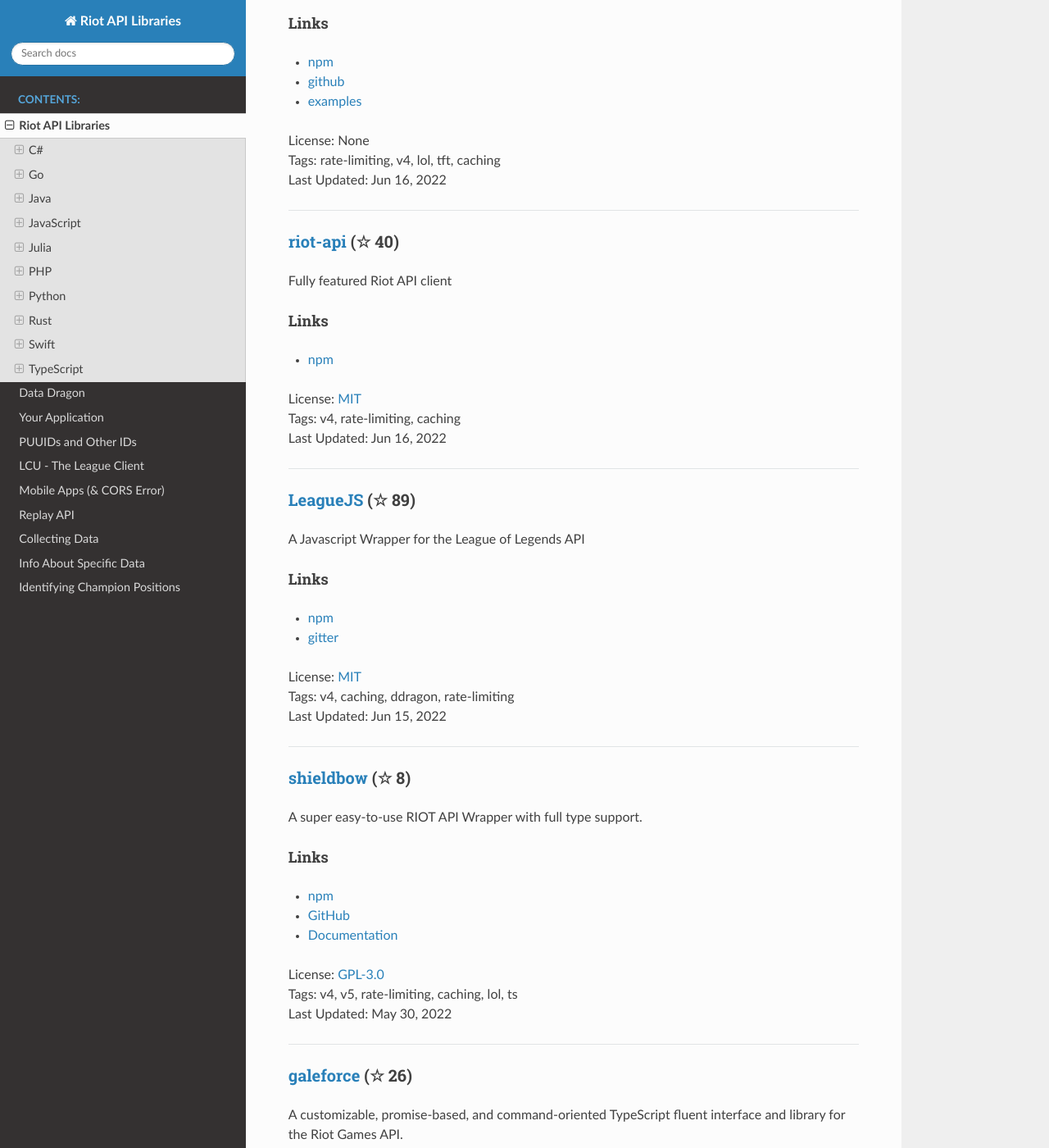
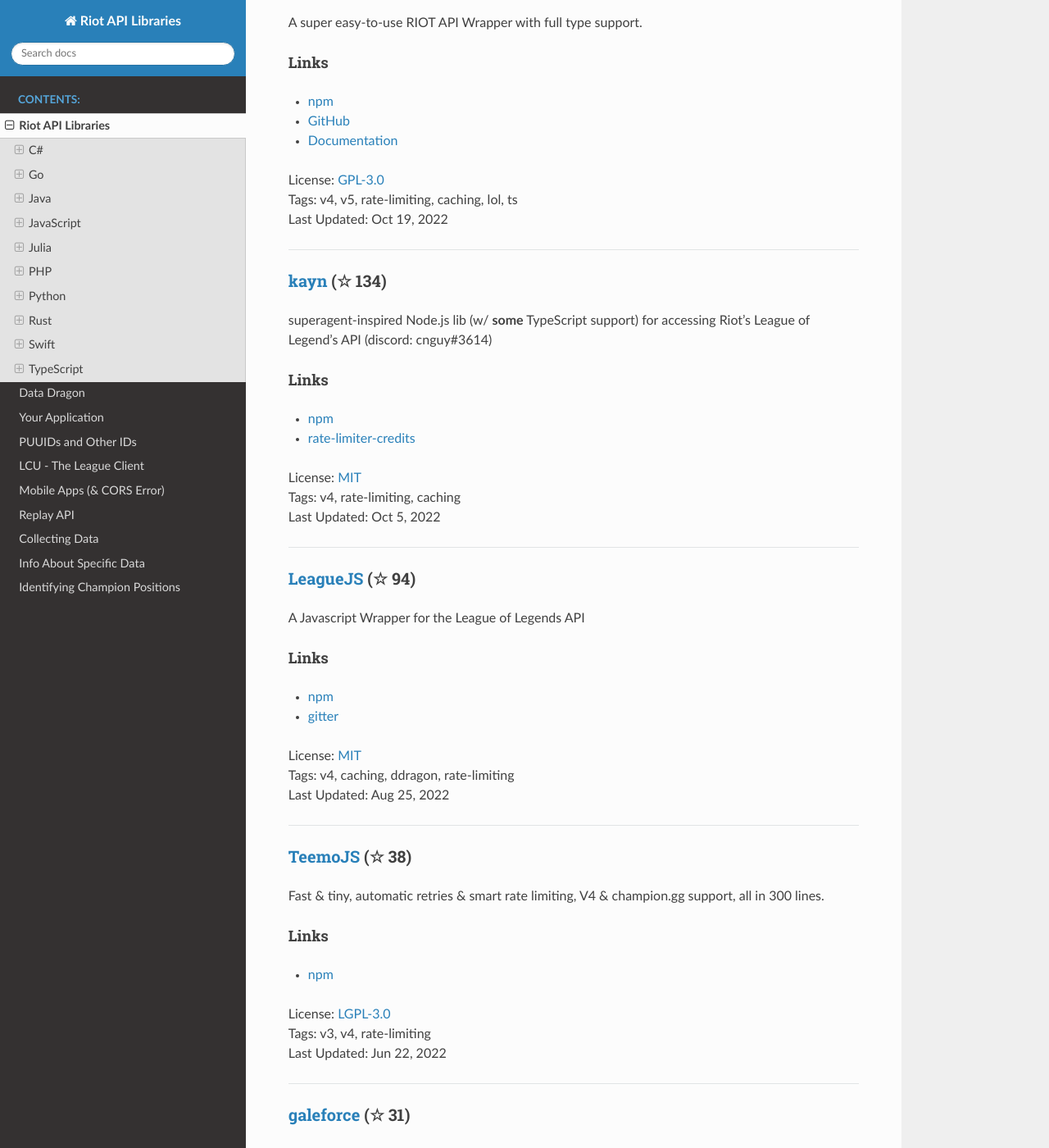
Before and after one commit to WxWatch/riot-api-libraries, a Sphinx documentation site: the page built from docs/libraries.rst, in a window 1280 px wide and 1400 px high, scrolled down 3034 px. Shown: the whole window at 82% size. Built offline with Sphinx 7.4.7 and the Read the Docs theme 2.0.0, drawn with Linux system fonts in a browser that asks for light colours; pages that are not in the unit, such as notebooks, are missing from menus; some of the changed text lies outside the part shown.

```diff
--- a/docs/libraries.rst
+++ b/docs/libraries.rst
@@ -15,11 +15,11 @@ Links
 - `NuGet <https://www.nuget.org/packages/MingweiSamuel.Camille/>`_
 | License: `NOASSERTION <http://choosealicense.com/licenses/other>`_
 | Tags: v3, v4, rate-limiting
-| Last Updated: Jun 25, 2022
+| Last Updated: Oct 18, 2022
 
 -----------------
 
-`RiotSharp <https://github.com/BenFradet/RiotSharp>`_ (☆ 279)
+`RiotSharp <https://github.com/BenFradet/RiotSharp>`_ (☆ 288)
 ~~~~~~~~~~~~~~~~~~~~~~~~~~~~~~~~~~~~~~~~~~~~~~~~~~~~~~~~~~~~~~~~~~~~~~~~~~~~~~~~~~~~~~~~~~~~~~~~~~~~
 
 RiotSharp's ASP.NET Core integration. **NOTE: NuGet releases are severely outdated, although library itself is maintained!**
@@ -30,21 +30,6 @@ Links
 | License: `MIT <http://choosealicense.com/licenses/mit>`_
 | Tags: v4, rate-limiting, asp-net-core
 | Last Updated: Jun 22, 2022
-
------------------
-
-`riot-games-dotnet-client <https://github.com/mikaeldui/riot-games-dotnet-client>`_ (☆ 14)
-~~~~~~~~~~~~~~~~~~~~~~~~~~~~~~~~~~~~~~~~~~~~~~~~~~~~~~~~~~~~~~~~~~~~~~~~~~~~~~~~~~~~~~~~~~~~~~~~~~~~
-
-Frequently-updated auto-generated no-fuss library with many .NET adaptions and support for LCU.
-
-Links
-::::::::::::::::
-
-- `NuGet <https://www.nuget.org/packages/MikaelDui.RiotGames.Client>`_
-| License: `Unlicense <http://choosealicense.com/licenses/unlicense>`_
-| Tags: v3, v4, blazor
-| Last Updated: May 16, 2022
 
 -----------------
 
@@ -96,11 +81,11 @@ Links
 
 | License: `Apache-2.0 <http://choosealicense.com/licenses/apache-2.0>`_
 | Tags: v4
-| Last Updated: Jun 26, 2022
+| Last Updated: Nov 3, 2022
 
 -----------------
 
-`orianna <https://github.com/meraki-analytics/orianna>`_ (☆ 153)
+`orianna <https://github.com/meraki-analytics/orianna>`_ (☆ 159)
 ~~~~~~~~~~~~~~~~~~~~~~~~~~~~~~~~~~~~~~~~~~~~~~~~~~~~~~~~~~~~~~~~~~~~~~~~~~~~~~~~~~~~~~~~~~~~~~~~~~~~
 
 A highly configurable, usability-focused Riot API framework that takes care of all the details for you so you can focus on building your application
@@ -113,14 +98,95 @@ Links
 - `JavaDoc <http://javadoc.io/doc/com.merakianalytics.orianna/orianna>`_
 | License: `MIT <http://choosealicense.com/licenses/mit>`_
 | Tags: v4, rate-limiting, caching
-| Last Updated: Sep 5, 2021
+| Last Updated: Oct 5, 2022
 
 -----------------
 
 JavaScript
 ------------------------------------------
 
-`TeemoJS <https://github.com/MingweiSamuel/TeemoJS>`_ (☆ 35)
+`riot-api <https://github.com/fightmegg/riot-api>`_ (☆ 43)
+~~~~~~~~~~~~~~~~~~~~~~~~~~~~~~~~~~~~~~~~~~~~~~~~~~~~~~~~~~~~~~~~~~~~~~~~~~~~~~~~~~~~~~~~~~~~~~~~~~~~
+
+Fully featured Riot API client
+
+Links
+::::::::::::::::
+
+- `npm <https://www.npmjs.com/package/@fightmegg/riot-api>`_
+| License: `MIT <http://choosealicense.com/licenses/mit>`_
+| Tags: v4, rate-limiting, caching
+| Last Updated: Nov 11, 2022
+
+-----------------
+
+`twisted <https://github.com/Sansossio/twisted>`_ (☆ 81)
+~~~~~~~~~~~~~~~~~~~~~~~~~~~~~~~~~~~~~~~~~~~~~~~~~~~~~~~~~~~~~~~~~~~~~~~~~~~~~~~~~~~~~~~~~~~~~~~~~~~~
+
+Fetching riot games api data
+
+Links
+::::::::::::::::
+
+- `npm <https://www.npmjs.com/package/twisted>`_
+- `github <https://github.com/Sansossio/twisted>`_
+- `examples <https://github.com/Sansossio/twisted/tree/master/example>`_
+| License: None
+| Tags: rate-limiting, v4, lol, tft, caching
+| Last Updated: Oct 19, 2022
+
+-----------------
+
+`shieldbow <https://github.com/TheDrone7/shieldbow>`_ (☆ 15)
+~~~~~~~~~~~~~~~~~~~~~~~~~~~~~~~~~~~~~~~~~~~~~~~~~~~~~~~~~~~~~~~~~~~~~~~~~~~~~~~~~~~~~~~~~~~~~~~~~~~~
+
+A super easy-to-use RIOT API Wrapper with full type support.
+
+Links
+::::::::::::::::
+
+- `npm <https://www.npmjs.com/package/shieldbow>`_
+- `GitHub <https://github.com/TheDrone7/shieldbow>`_
+- `Documentation <https://thedrone7.github.io/shieldbow/>`_
+| License: `GPL-3.0 <http://choosealicense.com/licenses/gpl-3.0>`_
+| Tags: v4, v5, rate-limiting, caching, lol, ts
+| Last Updated: Oct 19, 2022
+
+-----------------
+
+`kayn <https://github.com/cnguy/kayn>`_ (☆ 134)
+~~~~~~~~~~~~~~~~~~~~~~~~~~~~~~~~~~~~~~~~~~~~~~~~~~~~~~~~~~~~~~~~~~~~~~~~~~~~~~~~~~~~~~~~~~~~~~~~~~~~
+
+superagent-inspired Node.js lib (w/ **some** TypeScript support) for accessing Riot's League of Legend's API (discord: cnguy#3614)
+
+Links
+::::::::::::::::
+
+- `npm <https://www.npmjs.com/package/kayn>`_
+- `rate-limiter-credits <https://github.com/Colorfulstan/RiotRateLimiter-node>`_
+| License: `MIT <http://choosealicense.com/licenses/mit>`_
+| Tags: v4, rate-limiting, caching
+| Last Updated: Oct 5, 2022
+
+-----------------
+
+`LeagueJS <https://github.com/Colorfulstan/LeagueJS>`_ (☆ 94)
+~~~~~~~~~~~~~~~~~~~~~~~~~~~~~~~~~~~~~~~~~~~~~~~~~~~~~~~~~~~~~~~~~~~~~~~~~~~~~~~~~~~~~~~~~~~~~~~~~~~~
+
+A Javascript Wrapper for the League of Legends API
+
+Links
+::::::::::::::::
+
+- `npm <https://www.npmjs.com/package/leaguejs>`_
+- `gitter <https://gitter.im/League-JS/>`_
+| License: `MIT <http://choosealicense.com/licenses/mit>`_
+| Tags: v4, caching, ddragon, rate-limiting
+| Last Updated: Aug 25, 2022
+
+-----------------
+
+`TeemoJS <https://github.com/MingweiSamuel/TeemoJS>`_ (☆ 38)
 ~~~~~~~~~~~~~~~~~~~~~~~~~~~~~~~~~~~~~~~~~~~~~~~~~~~~~~~~~~~~~~~~~~~~~~~~~~~~~~~~~~~~~~~~~~~~~~~~~~~~
 
 Fast & tiny, automatic retries & smart rate limiting, V4 & champion.gg support, all in 300 lines.
@@ -135,72 +201,7 @@ Links
 
 -----------------
 
-`twisted <https://github.com/Sansossio/twisted>`_ (☆ 75)
-~~~~~~~~~~~~~~~~~~~~~~~~~~~~~~~~~~~~~~~~~~~~~~~~~~~~~~~~~~~~~~~~~~~~~~~~~~~~~~~~~~~~~~~~~~~~~~~~~~~~
-
-Fetching riot games api data
-
-Links
-::::::::::::::::
-
-- `npm <https://www.npmjs.com/package/twisted>`_
-- `github <https://github.com/Sansossio/twisted>`_
-- `examples <https://github.com/Sansossio/twisted/tree/master/example>`_
-| License: None
-| Tags: rate-limiting, v4, lol, tft, caching
-| Last Updated: Jun 16, 2022
-
------------------
-
-`riot-api <https://github.com/fightmegg/riot-api>`_ (☆ 40)
-~~~~~~~~~~~~~~~~~~~~~~~~~~~~~~~~~~~~~~~~~~~~~~~~~~~~~~~~~~~~~~~~~~~~~~~~~~~~~~~~~~~~~~~~~~~~~~~~~~~~
-
-Fully featured Riot API client
-
-Links
-::::::::::::::::
-
-- `npm <https://www.npmjs.com/package/@fightmegg/riot-api>`_
-| License: `MIT <http://choosealicense.com/licenses/mit>`_
-| Tags: v4, rate-limiting, caching
-| Last Updated: Jun 16, 2022
-
------------------
-
-`LeagueJS <https://github.com/Colorfulstan/LeagueJS>`_ (☆ 89)
-~~~~~~~~~~~~~~~~~~~~~~~~~~~~~~~~~~~~~~~~~~~~~~~~~~~~~~~~~~~~~~~~~~~~~~~~~~~~~~~~~~~~~~~~~~~~~~~~~~~~
-
-A Javascript Wrapper for the League of Legends API
-
-Links
-::::::::::::::::
-
-- `npm <https://www.npmjs.com/package/leaguejs>`_
-- `gitter <https://gitter.im/League-JS/>`_
-| License: `MIT <http://choosealicense.com/licenses/mit>`_
-| Tags: v4, caching, ddragon, rate-limiting
-| Last Updated: Jun 15, 2022
-
------------------
-
-`shieldbow <https://github.com/TheDrone7/shieldbow>`_ (☆ 8)
-~~~~~~~~~~~~~~~~~~~~~~~~~~~~~~~~~~~~~~~~~~~~~~~~~~~~~~~~~~~~~~~~~~~~~~~~~~~~~~~~~~~~~~~~~~~~~~~~~~~~
-
-A super easy-to-use RIOT API Wrapper with full type support.
-
-Links
-::::::::::::::::
-
-- `npm <https://www.npmjs.com/package/shieldbow>`_
-- `GitHub <https://github.com/TheDrone7/shieldbow>`_
-- `Documentation <https://thedrone7.github.io/shieldbow/>`_
-| License: `GPL-3.0 <http://choosealicense.com/licenses/gpl-3.0>`_
-| Tags: v4, v5, rate-limiting, caching, lol, ts
-| Last Updated: May 30, 2022
-
------------------
-
-`galeforce <https://github.com/bcho04/galeforce>`_ (☆ 26)
+`galeforce <https://github.com/bcho04/galeforce>`_ (☆ 31)
 ~~~~~~~~~~~~~~~~~~~~~~~~~~~~~~~~~~~~~~~~~~~~~~~~~~~~~~~~~~~~~~~~~~~~~~~~~~~~~~~~~~~~~~~~~~~~~~~~~~~~
 
 A customizable, promise-based, and command-oriented TypeScript fluent interface and library for the Riot Games API.
@@ -214,22 +215,6 @@ Links
 | License: `Apache-2.0 <http://choosealicense.com/licenses/apache-2.0>`_
 | Tags: v4, v5, rate-limiting, lol, lor, val, tft, cache
 | Last Updated: Mar 25, 2022
-
------------------
-
-`kayn <https://github.com/cnguy/kayn>`_ (☆ 133)
-~~~~~~~~~~~~~~~~~~~~~~~~~~~~~~~~~~~~~~~~~~~~~~~~~~~~~~~~~~~~~~~~~~~~~~~~~~~~~~~~~~~~~~~~~~~~~~~~~~~~
-
-superagent-inspired Node.js lib (w/ **some** TypeScript support) for accessing Riot's League of Legend's API (discord: cnguy#3614)
-
-Links
-::::::::::::::::
-
-- `npm <https://www.npmjs.com/package/kayn>`_
-- `rate-limiter-credits <https://github.com/Colorfulstan/RiotRateLimiter-node>`_
-| License: `MIT <http://choosealicense.com/licenses/mit>`_
-| Tags: v4, rate-limiting, caching
-| Last Updated: Feb 11, 2022
 
 -----------------
 
@@ -320,7 +305,23 @@ Links
 Python
 ------------------------------------------
 
-`Riot-Watcher <https://github.com/pseudonym117/Riot-Watcher>`_ (☆ 444)
+`Pyot <https://github.com/paaksing/Pyot>`_ (☆ 82)
+~~~~~~~~~~~~~~~~~~~~~~~~~~~~~~~~~~~~~~~~~~~~~~~~~~~~~~~~~~~~~~~~~~~~~~~~~~~~~~~~~~~~~~~~~~~~~~~~~~~~
+
+AsyncIO based high level Python framework for the Riot Games API that encourages rapid development and clean, pragmatic design. Details in documentations
+
+Links
+::::::::::::::::
+
+- `PyPi <https://pypi.org/project/pyot/>`_
+- `Documentation <https://pyot.paaksing.com/>`_
+| License: `MIT <http://choosealicense.com/licenses/mit>`_
+| Tags: v4, rate-limiting, asyncio, django, lol, lor, tft, val
+| Last Updated: Nov 18, 2022
+
+-----------------
+
+`Riot-Watcher <https://github.com/pseudonym117/Riot-Watcher>`_ (☆ 467)
 ~~~~~~~~~~~~~~~~~~~~~~~~~~~~~~~~~~~~~~~~~~~~~~~~~~~~~~~~~~~~~~~~~~~~~~~~~~~~~~~~~~~~~~~~~~~~~~~~~~~~
 
 Simple Python wrapper for the Riot Games API for League of Legends
@@ -332,11 +333,11 @@ Links
 - `PyPi <https://pypi.python.org/pypi/riotwatcher>`_
 | License: `MIT <http://choosealicense.com/licenses/mit>`_
 | Tags: v4, rate-limiting
-| Last Updated: Jun 28, 2022
+| Last Updated: Oct 30, 2022
 
 -----------------
 
-`cassiopeia <https://github.com/meraki-analytics/cassiopeia>`_ (☆ 439)
+`cassiopeia <https://github.com/meraki-analytics/cassiopeia>`_ (☆ 469)
 ~~~~~~~~~~~~~~~~~~~~~~~~~~~~~~~~~~~~~~~~~~~~~~~~~~~~~~~~~~~~~~~~~~~~~~~~~~~~~~~~~~~~~~~~~~~~~~~~~~~~
 
 Cassiopeia takes care of all the details for you so you can focus on building your application
@@ -348,30 +349,14 @@ Links
 - `Documentation <http://cassiopeia.readthedocs.org/en/latest/>`_
 | License: `MIT <http://choosealicense.com/licenses/mit>`_
 | Tags: v4, rate-limiting, caching
-| Last Updated: Jun 17, 2022
-
------------------
-
-`Pyot <https://github.com/paaksing/Pyot>`_ (☆ 71)
-~~~~~~~~~~~~~~~~~~~~~~~~~~~~~~~~~~~~~~~~~~~~~~~~~~~~~~~~~~~~~~~~~~~~~~~~~~~~~~~~~~~~~~~~~~~~~~~~~~~~
-
-AsyncIO based high level Python framework for the Riot Games API that encourages rapid development and clean, pragmatic design. Details in documentations
-
-Links
-::::::::::::::::
-
-- `PyPi <https://pypi.org/project/pyot/>`_
-- `Documentation <https://pyot.paaksing.com/>`_
-| License: `MIT <http://choosealicense.com/licenses/mit>`_
-| Tags: v4, rate-limiting, asyncio, django, lol, lor, tft, val
-| Last Updated: May 30, 2022
+| Last Updated: Oct 9, 2022
 
 -----------------
 
 Rust
 ------------------------------------------
 
-`Riven <https://github.com/MingweiSamuel/Riven>`_ (☆ 70)
+`Riven <https://github.com/MingweiSamuel/Riven>`_ (☆ 75)
 ~~~~~~~~~~~~~~~~~~~~~~~~~~~~~~~~~~~~~~~~~~~~~~~~~~~~~~~~~~~~~~~~~~~~~~~~~~~~~~~~~~~~~~~~~~~~~~~~~~~~
 
 Tried and tested Riot API design, in Rust
@@ -383,7 +368,7 @@ Links
 - `Crates.io <https://crates.io/crates/riven>`_
 | License: `MIT <http://choosealicense.com/licenses/mit>`_
 | Tags: v3, v4, rate-limiting, tft
-| Last Updated: Jun 22, 2022
+| Last Updated: Nov 12, 2022
 
 -----------------
 
@@ -451,11 +436,11 @@ Links
 - `examples <https://github.com/Sansossio/twisted/tree/master/example>`_
 | License: None
 | Tags: rate-limiting, v4, lol, tft, caching
-| Last Updated: Jun 16, 2022
+| Last Updated: Oct 19, 2022
 
 -----------------
 
-`shieldbow <https://github.com/TheDrone7/shieldbow>`_ (☆ 8)
+`shieldbow <https://github.com/TheDrone7/shieldbow>`_ (☆ 15)
 ~~~~~~~~~~~~~~~~~~~~~~~~~~~~~~~~~~~~~~~~~~~~~~~~~~~~~~~~~~~~~~~~~~~~~~~~~~~~~~~~~~~~~~~~~~~~~~~~~~~~
 
 A super easy-to-use RIOT API Wrapper with full type support.
@@ -468,11 +453,11 @@ Links
 - `Documentation <https://thedrone7.github.io/shieldbow/>`_
 | License: `GPL-3.0 <http://choosealicense.com/licenses/gpl-3.0>`_
 | Tags: v4, v5, rate-limiting, caching, lol, ts
-| Last Updated: May 30, 2022
+| Last Updated: Oct 19, 2022
 
 -----------------
 
-`galeforce <https://github.com/bcho04/galeforce>`_ (☆ 26)
+`galeforce <https://github.com/bcho04/galeforce>`_ (☆ 31)
 ~~~~~~~~~~~~~~~~~~~~~~~~~~~~~~~~~~~~~~~~~~~~~~~~~~~~~~~~~~~~~~~~~~~~~~~~~~~~~~~~~~~~~~~~~~~~~~~~~~~~
 
 A customizable, promise-based, and command-oriented TypeScript fluent interface and library for the Riot Games API.
```
Also changed, not shown: other parts of docs/libraries.rst (+8 -8 lines).
